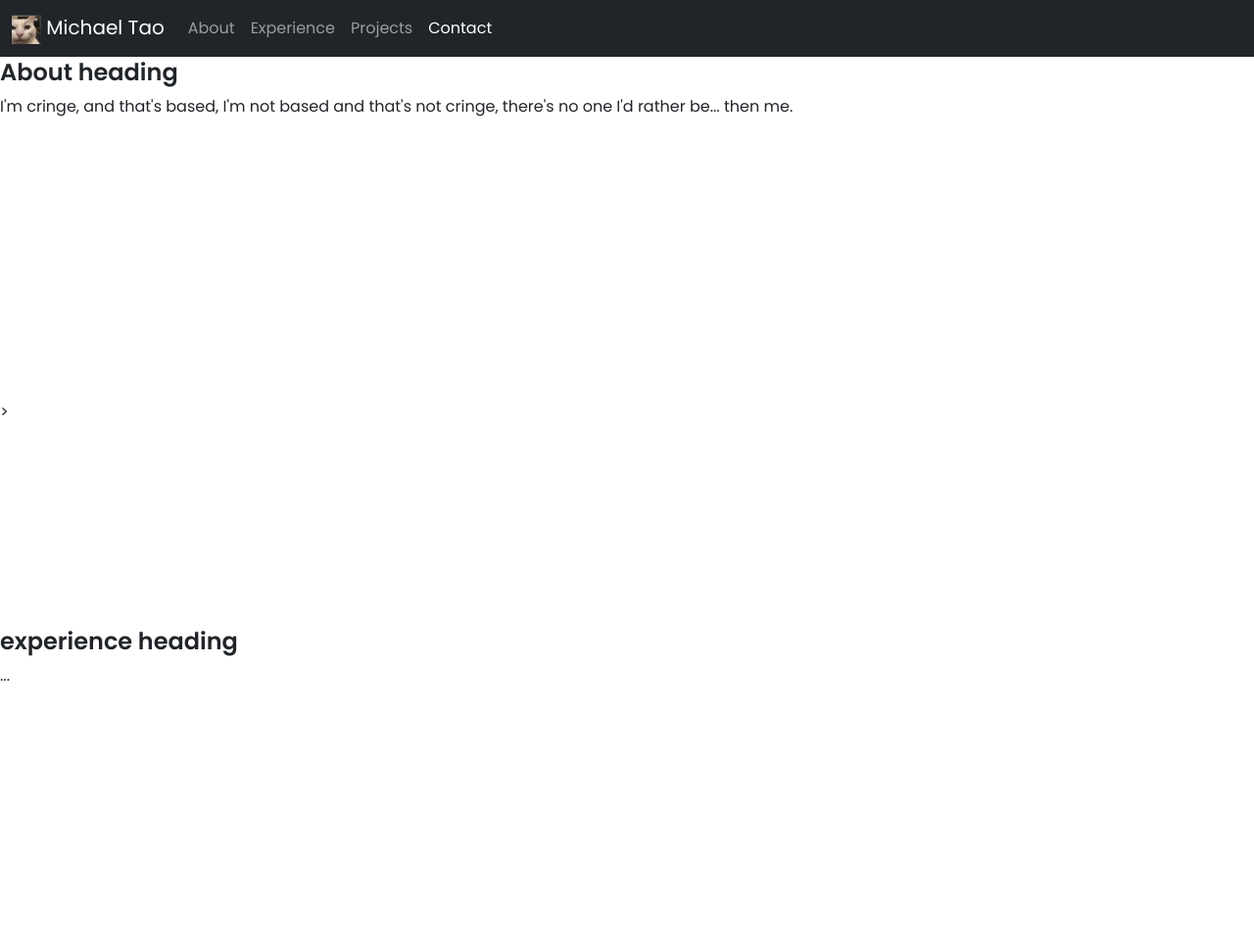
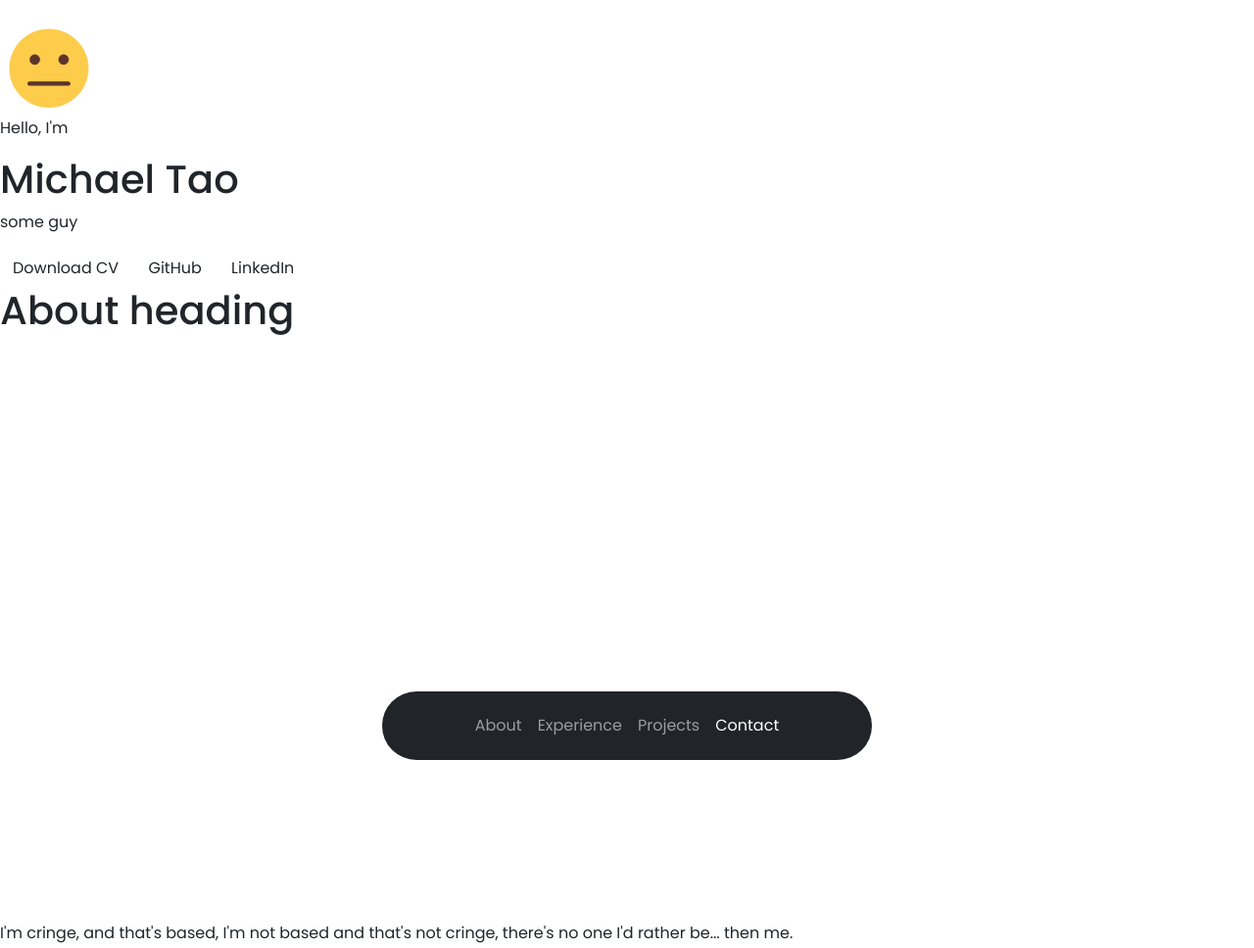
Before and after one commit to michaeltao0713/portfolio, a plain HTML site: page index.html in a window 1280 px wide. Shown: the top 968 px of the page at 98% size. Drawn offline with nearby package versions, Linux system fonts and the light colour scheme.

Commit message:
changed navbar to be floating at bottom, started on about section

```diff
--- a/css/cat.css
+++ /dev/null
@@ -1,4 +0,0 @@
-#follow {
-  position: absolute;
-  text-align: center;
-}
--- a/css/style.css
+++ b/css/style.css
@@ -1,14 +1,13 @@
 @import url('https://fonts.googleapis.com/css2?family=Poppins:wght@300;400;500;600&display=swap');
 
-
+html {
+    scroll-padding-top: 100px;
+}
 
 body {
-    padding-top: 60px;
+    margin-top: 20px;
     font-family: "Poppins", sans-serif;
-}
-
-h1, h2, h3, h4, h5, h6 {
-    font-weight: 700;
+    height: "100000px";
 }
 
 a {
@@ -16,9 +15,30 @@ a {
     transition: all 0.4s ease;
 }
 
-.navbar-fixed {
+.navbar {
+    border-radius: 50px;
+    z-index: 999;
+    padding-top: 15px;
+    padding-bottom: 15px;
     position: fixed;
-    top: 0;
-    width: 100%;
-    z-index: 1000;
+    display: inline-block;
+    bottom: 3%;
+    max-width: 500px;
+    left: 50%;
+    transform: translateX(-50%);
 }
+
+.nav-link {
+    text-decoration: none;
+    transition: all 0.4s ease;
+}
+
+.nav-link:hover {
+    color: rgb(219, 109, 109);
+    text-decoration: underline;
+    text-underline-offset: 0.5rem;
+}
+
+.profile-icon {
+    width: 100px;
+}
--- a/index.html
+++ b/index.html
@@ -13,24 +13,17 @@
 
 </head>
 
-<body style="height:10000px">
+<body>
 	<!-- Navigation Bar -->
-	<!-- Bar will collapse for screens smaller than "lg" -->
-	<nav id="navbar-id" class="navbar navbar-expand-lg navbar-dark bg-dark navbar-fixed">
+	<!-- Bar will collapse for screens smaller than "lg", fixed to bottom -->
+	<nav id="navbar-id" class="navbar navbar-expand-lg navbar-dark bg-dark fixed-bottom">
 		<div class="container-fluid">
-			<!-- Main Button -->
-			<a class="navbar-brand" href="#about">
-				<img src="./assets/images/Screenshot 2024-03-30 130401.png" alt="Logo" height="30px" width="30px">
-				Michael Tao
-			</a>
-			<!-- Allows collapsed bar to expand -->
+			<!-- Hamburger menu for smaller width screens -->
 			<button class="navbar-toggler" type="button" data-bs-toggle="collapse"
-				data-bs-target="#navbarSupportedContent" aria-controls="navbarSupportedContent" aria-expanded="false"
-				aria-label="Toggle navigation"><span class="navbar-toggler-icon"></span>
+				data-bs-target="#navbarSupportedContent"><span class="navbar-toggler-icon"></span>
 			</button>
 			<div class="collapse navbar-collapse" id="navbarSupportedContent">
-				<!-- Content -->
-				<ul class="navbar-nav">
+				<ul class="navbar-nav mx-auto">
 					<li><a class="nav-link" href="#about">About</a></li>
 					<li><a class="nav-link" href="#experience">Experience</a></li>
 					<li><a class="nav-link" href="#projects">Projects</a></li>
@@ -40,48 +33,68 @@
 		</div>
 	</nav>
 
-	<!-- Allows navbar to update current section -->
-	<div data-bs-spy="scroll" data-bs-target="#navbar-id" data-bs-root-margin="0px 0px -40%"
+	<div data-bs-spy="scroll" data-bs-target="#navbar-id" data-bs-root-margin="0px 0px -80%"
 		data-bs-smooth-scroll="true">
-		<!-- Content -->
-		<h4 id="about">About heading</h4>
-		<p>I'm cringe, and that's based, I'm not based and that's not cringe, there's no one I'd rather be... then me.
-			<br><br><br><br><br><br><br><br><br><br><br><br><br>><br><br><br><br><br><br><br><br><br>
+
+		<section id="about">
+			<div class="section__pic-container">
+				<img src="./assets/images/face.png" class="profile-icon rounded-circle" alt="profile picture">
+			</div>
+			<div class="section__text">
+				<p class="section__text__p1">Hello, I'm</p>
+				<h1 class="title">Michael Tao</h1>
+				<p class="section_text_p2">some guy</p>
+				<div class="btn-container">
+					<a class="btn btn-color-1" onclick="window.open('./assets/resumes/Spring_24_Back.pdf')">Download CV</a>
+					<a class="btn btn-color-2" href="https://github.com/michaeltao0713" target="_blank">GitHub</a>
+					<a class="btn btn-color-3" href="https://www.linkedin.com/in/michael-tao-890256221/" target="_blank">LinkedIn</a>
+				</div>
+
+
+
+
+
+			</div>
+
+
+		</section>
+
+
+		<div>
+			<h1 id="about">About heading</h1>
+			<p style="margin-top: 600px">I'm cringe, and that's based, I'm not based and that's not cringe, there's no
+				one I'd rather be... then me.
+
 			</p>
-		<h4 id="experience">experience heading</h4>
+		</div>
+
+		<div>
+			<h1 id="experience">experience heading</h1>
 			<p>...
 				<br><br><br><br><br><br><br><br><br><br><br><br>><br><br><br><br><br><br><br><br><br>
 			</p>
-		<h4 id="projects">Project heading</h4>
+		</div>
+
+		<div>
+			<h1 id="projects">Project heading</h1>
 			<p>...
-			><br><br><br><br><br><br><br><br><br>
+				<br><br><br><br><br><br><br><br><br><br><br><br><br><br><br><br><br><br><br><br><br><br><br><br><br><br><br>
 			</p>
-		<h4 id="contact">Contact heading</h4>
+		</div>
+
+		<div>
+			<h1 id="contact">Contact heading</h1>
 			<p>...</p>
 		</div>
+	</div>
 
-	<!-- <div class="circle"></div>
 
-	<a class="nav-link" href="./pages/projects.html">Projects</a>
-
-	<script src="https://cdnjs.cloudflare.com/ajax/libs/jquery/3.3.1/jquery.min.js"></script>
-	<div id="follow"><img src="https://placekitten.com/96/140" /><br>Kitteh</br>
-	</div>
-	<script>
-		$(document).mousemove(function (e) {
-			$("#follow").css({
-				left: e.pageX,
-				top: e.pageY
-			});
-		});
-
-	</script> -->
 
 
 	<!-- Scripts -->
 	<script src="https://cdn.jsdelivr.net/npm/bootstrap@5.3.3/dist/js/bootstrap.bundle.min.js"
 		crossorigin="anonymous"></script>
-
+	<script src="./scripts/script.js"></script>
 
 </body>
 
```
Also changed, not shown: pages/about.html (deleted, +0 -29 lines), assets/images/Screenshot 2024-03-30 130401.png (deleted), assets/images/big mouth.png (deleted), assets/images/face.png (added), assets/images/fish.png (added), assets/images/output-onlinepngtools.png (deleted), scripts/script.js (added), 2 other files. Lines whose indentation alone changed are shown as unchanged.
